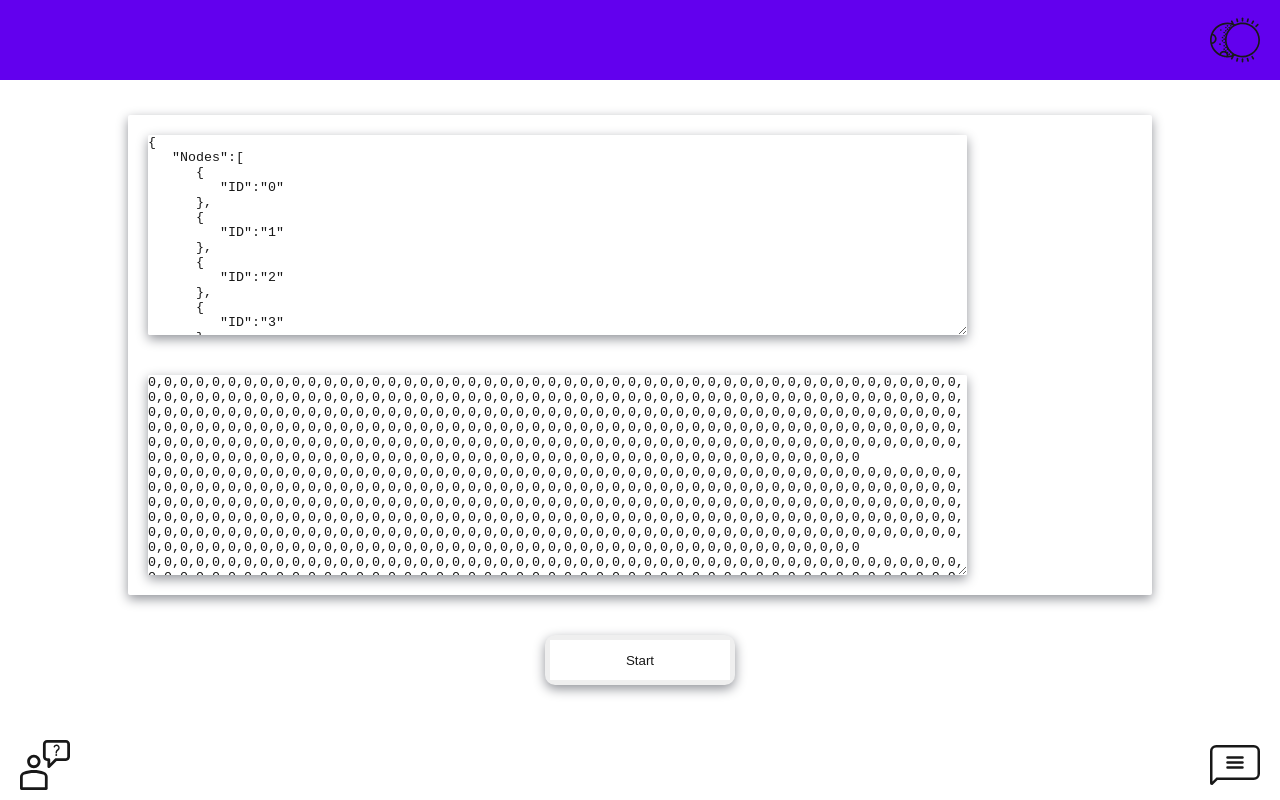
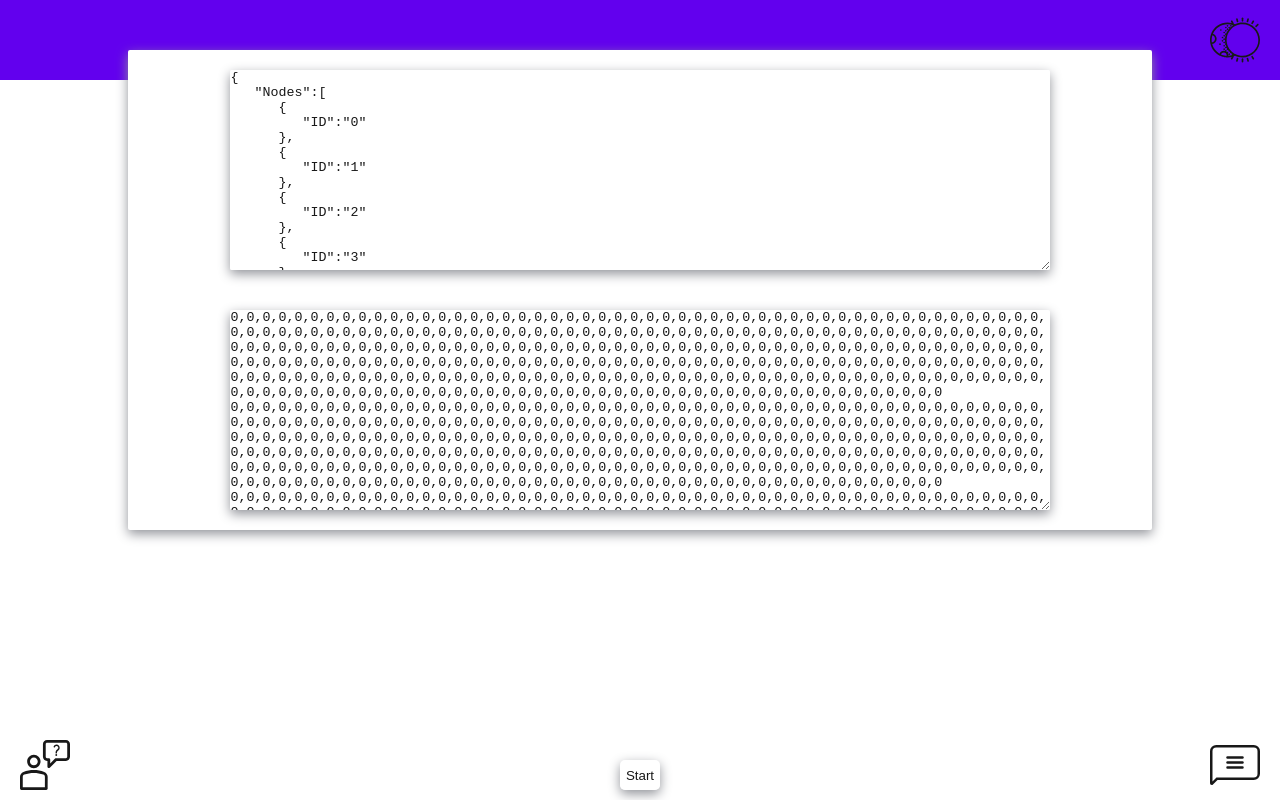
Before and after one commit to c0xa/graph, an Angular app: page / in a window 1280 px wide. Built offline with nearby package versions, Linux system fonts and the light colour scheme.

Commit message:
style finished

```diff
--- a/src/assets/base/styles/components/form-data.less
+++ b/src/assets/base/styles/components/form-data.less
@@ -11,6 +11,7 @@
     &__textarea {
         width: 80%;
         display: flex;
+        align-items: center;
         margin: @indent-small;
         border-radius: 2px;
         border: none;
--- a/src/assets/base/styles/components/media.less
+++ b/src/assets/base/styles/components/media.less
@@ -1,6 +1,6 @@
 @import "../base.less";
 
-@media screen and (max-height: 800px) {
+@media screen and (max-height: 812px) {
 
     .header__theme {
         width: @size-image-small;
@@ -25,11 +25,30 @@
     }
 
     .form-data__textarea {
+        position: absolute;
+        top: 30px;
+        max-width: 80%;
         flex-direction: column;
     }
 
     .form-data .textarea {
         height: 25vh;
+        //width: unset;
+        //max-width: 90%;
+    }
+    .form-data__button {
+        position: fixed;
+        bottom: 10px;
+        right: calc(50% - 20px);
+        height: 30px;
+        width: 40px;
+        border-radius: 5px;
+        margin: 0;
+        &:before {
+            height: 30px;
+            width: 40px;
+            border-radius: 5px;
+        }
     }
 }
 
--- a/src/assets/base/styles/components/themes/dark-theme.less
+++ b/src/assets/base/styles/components/themes/dark-theme.less
@@ -1,6 +1,9 @@
 @import "../../base.less";
 
 .dark-theme {
+    .main {
+        background-color: @background-primary-dark;
+    }
     .header {
         background-color: @background-secondary-dark;
         color: @color-font-light;
```
